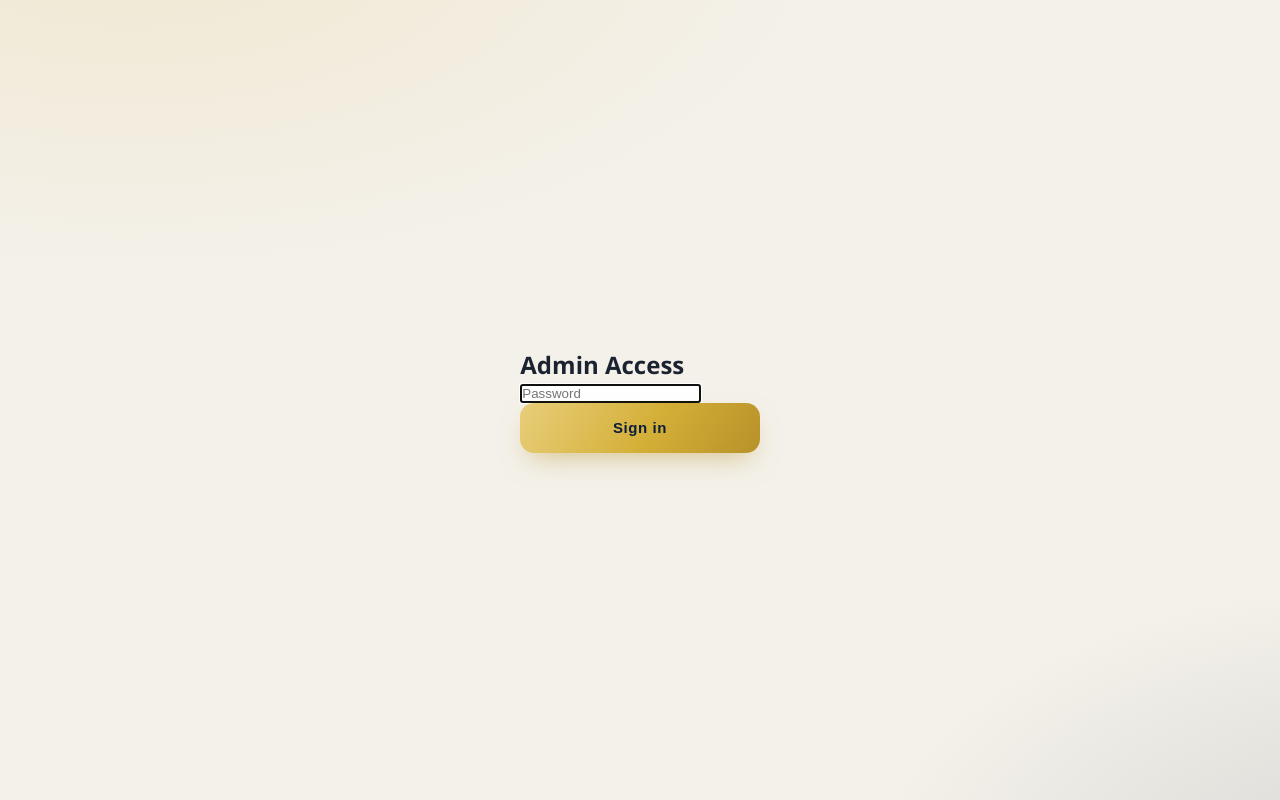
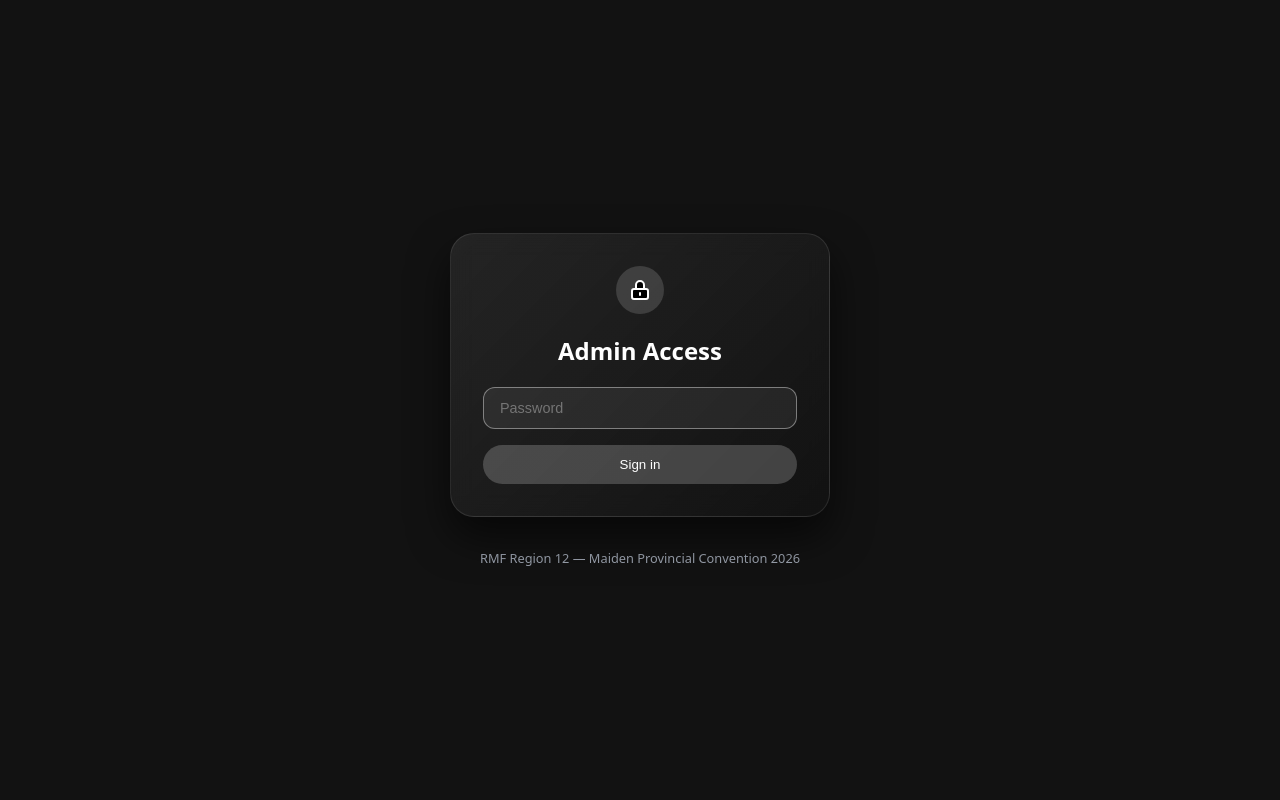
Before and after one commit to fullstackbyjoshio/RMF, a Flask app: page /rmf-admin-2026/ in a window 1280 px wide. Run offline with Flask 3, Linux system fonts and the light colour scheme; some libraries are stand-ins or nearby versions.

Commit message:
feat: update admin login and dashboard with dark glassmorphic UI

```diff
--- a/templates/admin_login.html
+++ b/templates/admin_login.html
@@ -1,9 +1,44 @@
 <!DOCTYPE html>
-<html lang="en"><head><meta charset="UTF-8"><meta name="viewport" content="width=device-width, initial-scale=1.0">
-<title>Admin — Convention 2026</title><link rel="stylesheet" href="{{ url_for('static', filename='css/style.css') }}"></head>
-<body class="admin-body"><form class="admin-login" method="post">
-<h2>Admin Access</h2>
-{% if error %}<p class="err">{{ error }}</p>{% endif %}
-<input type="password" name="password" placeholder="Password" required autofocus>
-<button class="btn" type="submit">Sign in</button>
-</form></body></html>
+<html lang="en">
+<head>
+    <meta charset="UTF-8">
+    <meta name="viewport" content="width=device-width, initial-scale=1.0">
+    <title>Admin — Convention 2026</title>
+    <style>
+        * { box-sizing: border-box; }
+        body {
+            margin: 0; min-height: 100vh; display: flex; flex-direction: column;
+            align-items: center; justify-content: center; background: #121212;
+            color: #fff; font-family: system-ui, -apple-system, sans-serif;
+        }
+        .card {
+            width: 100%; max-width: 380px; padding: 32px; border-radius: 24px;
+            background: linear-gradient(135deg, rgba(255,255,255,0.08) 0%, rgba(18,18,18,0.95) 100%);
+            backdrop-filter: blur(12px); border: 1px solid rgba(255,255,255,0.1);
+            box-shadow: 0 20px 40px rgba(0,0,0,0.6);
+        }
+        .icon { width: 48px; height: 48px; border-radius: 50%; background: rgba(255,255,255,0.15); display: flex; align-items: center; justify-content: center; margin: 0 auto 20px; }
+        h2 { text-align: center; margin: 0 0 20px; font-size: 1.5rem; font-weight: 600; }
+        .err { color: #f87171; font-size: 0.85rem; background: rgba(248,113,113,0.1); padding: 8px 12px; border-radius: 10px; margin-bottom: 16px; text-align: center; }
+        input { width: 100%; padding: 12px 16px; border-radius: 12px; background: rgba(255,255,255,0.07); border: 1px solid rgba(255,255,255,0.1); color: #fff; font-size: 0.9rem; margin-bottom: 16px; outline: none; }
+        input:focus { border-color: rgba(255,255,255,0.4); }
+        button { width: 100%; padding: 12px; border-radius: 9999px; background: rgba(255,255,255,0.2); color: #fff; border: none; font-weight: 500; cursor: pointer; transition: 0.2s; }
+        button:hover { background: rgba(255,255,255,0.3); }
+        .footer { margin-top: 32px; color: #9ca3af; font-size: 0.8rem; text-align: center; }
+    </style>
+</head>
+<body>
+    <div class="card">
+        <div class="icon">
+            <svg width="24" height="24.fill="none" stroke="currentColor" stroke-width="2" viewBox="0 0 24 24"><path stroke-linecap="round" stroke-linejoin="round" d="M12 15v2m-6 4h12a2 2 0 002-2v-6a2 2 0 00-2-2H6a2 2 0 00-2 2v6a2 2 0 002 2zm10-10V7a4 4 0 00-8 0v4h8z"/></svg>
+        </div>
+        <h2>Admin Access</h2>
+        {% if error %}<div class="err">{{ error }}</div>{% endif %}
+        <form method="post">
+            <input type="password" name="password" placeholder="Password" required autofocus />
+            <button type="submit">Sign in</button>
+        </form>
+    </div>
+    <div class="footer">RMF Region 12 — Maiden Provincial Convention 2026</div>
+</body>
+</html>
```
Also changed, not shown: templates/admin.html (+70 -13 lines).
